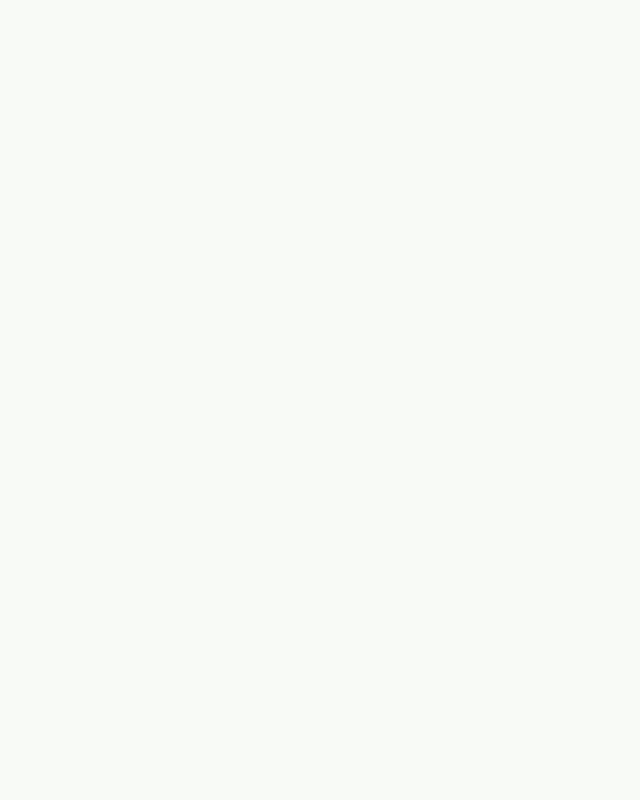
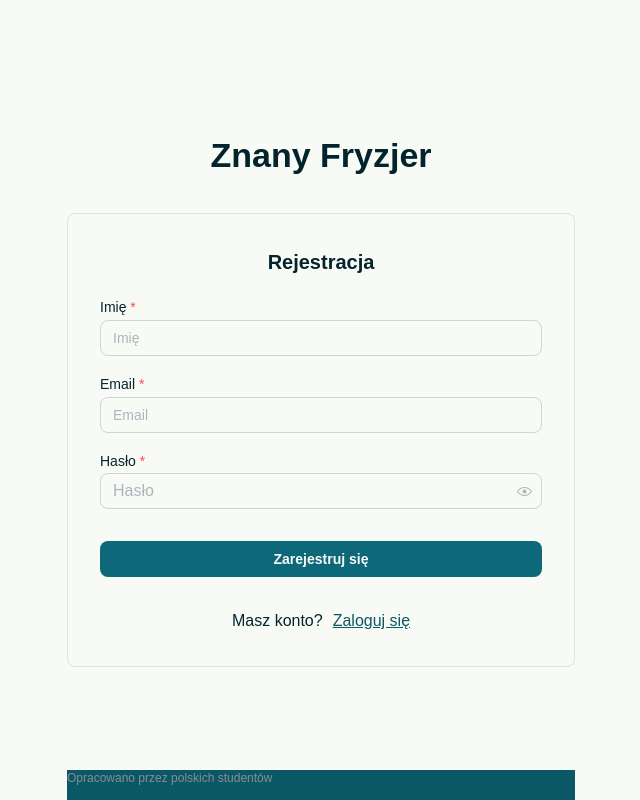
Before and after one commit to batushka11/IO, a React (Vite) app in the folder prototype/znanyFryzjer/: page /register in a window 1280 px wide. Before the commit this address had no page. Shown: the whole page, without its empty margins (319-959 px from the left). Built offline with nearby package versions, Linux system fonts and the light colour scheme.

Commit message:
feat: register page

```diff
--- a/prototype/znanyFryzjer/src/App.tsx
+++ b/prototype/znanyFryzjer/src/App.tsx
@@ -2,12 +2,14 @@ import { MantineProvider } from '@mantine/core'
 import { Route, Routes } from 'react-router-dom'
 import { LoginPage } from './pages/login'
 import { theme } from './theme'
+import { RegisterPage } from './pages/register'
 
 function App() {
 	return (
 		<MantineProvider theme={theme}>
 			<Routes>
-				<Route path='/login' element={<LoginPage />} />
+				<Route path='/' element={<LoginPage />} />
+				<Route path='/register' element={<RegisterPage />} />
 			</Routes>
 		</MantineProvider>
 	)
--- /dev/null
+++ b/prototype/znanyFryzjer/src/pages/register.tsx
@@ -0,0 +1,61 @@
+import {
+    Anchor,
+    Box,
+    Button,
+    Center,
+    Container,
+    Flex,
+    Group,
+    Paper,
+    PasswordInput,
+    Stack,
+    Text,
+    TextInput,
+    Title,
+} from '@mantine/core'
+import type React from 'react'
+import {  useNavigate } from 'react-router-dom'
+
+export const RegisterPage: React.FC = () => {
+    const navigate = useNavigate()
+    return (
+        <Container size="xs">
+            <Center mih="100vh">
+                <Stack w="100%" mih="100vh" justify="space-between">
+                    <Box h="30px"></Box>
+                    <Group w="100%">
+                        <Center w="100%" mb="lg">
+                            <Title order={1}>Znany Fryzjer</Title>
+                        </Center>
+                        <Paper withBorder p="xl" radius="md" w="100%">
+                            <Stack gap="md">
+                                <Center>
+                                    <Text size="xl" fw={700}>
+                                        Rejestracja
+                                    </Text>
+                                </Center>
+                                <TextInput label="Imię" placeholder="Imię" required />
+                                <TextInput label="Email" placeholder="Email" required />
+                                <PasswordInput label="Hasło" placeholder="Hasło" required />
+                                <Button fullWidth mt="md">
+                                    Zarejestruj się
+                                </Button>
+                                <Flex justify={'center'} align={'center'} pt={'md'}>
+                                    <Text>Masz konto?</Text>
+                                    <Text style={{ cursor: 'pointer', textDecoration: 'underline' }} ml="xs" variant="subtle" onClick={() => navigate('/')} c="teal.6">
+                                        Zaloguj się
+                                    </Text>
+                                </Flex>
+                            </Stack>
+                        </Paper>
+                    </Group>
+                    <Box h="30px" bg="teal.6">
+                        <Text c="dimmed" size="xs">
+                            Opracowano przez polskich studentów
+                        </Text>
+                    </Box>
+                </Stack>
+            </Center>
+        </Container>
+    )
+}
```
